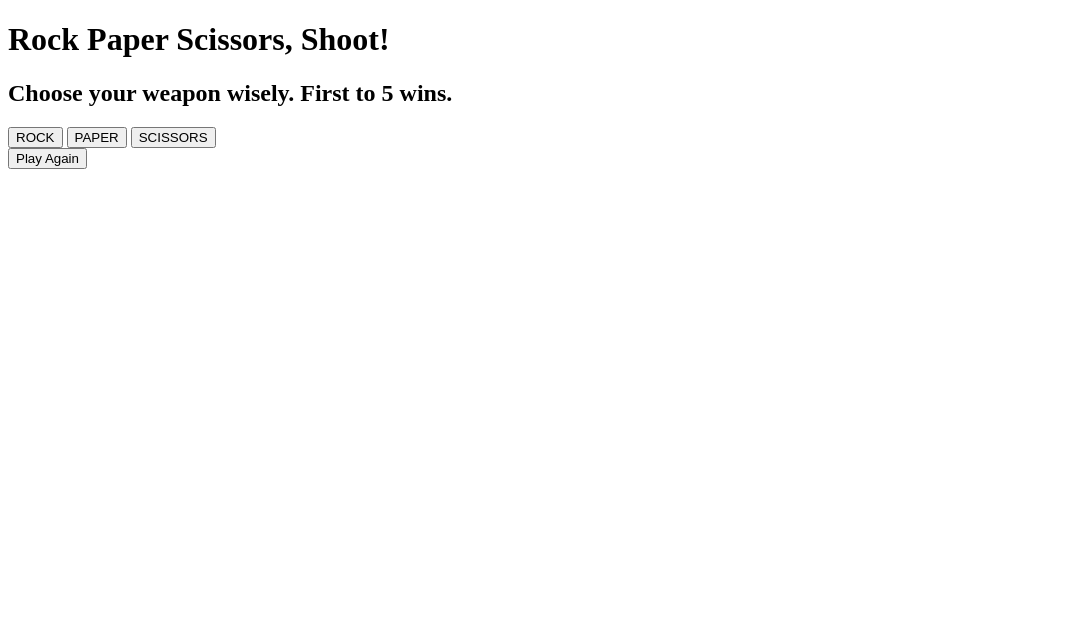
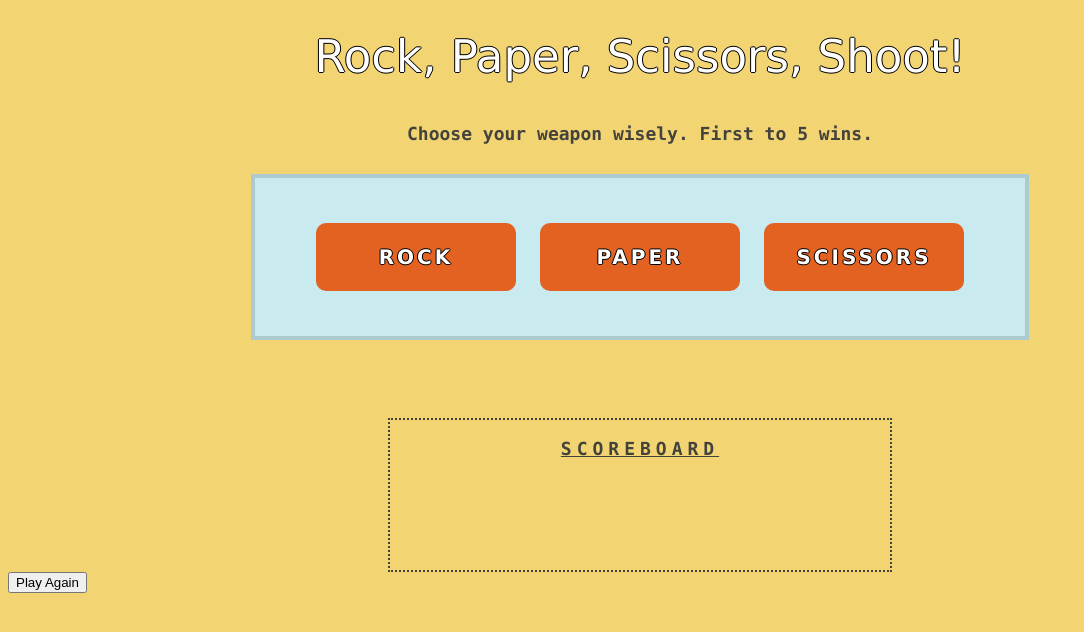
Before and after one commit to codeymason/rockpaperscissors_visual, a plain HTML site: page rps_visual.html in a window 1280 px wide. Shown: the whole page, without its empty margins (0-1084 px from the left). Drawn offline with Linux system fonts and the light colour scheme.

Commit message:
initiated CSS styling. adjusted parts of html to accomodate.

```diff
--- a/rps_visual.css
+++ b/rps_visual.css
@@ -0,0 +1,80 @@
+body {
+  background-color: #F2D473;
+}
+
+h1 {
+  text-align: center;
+  color: white;
+  text-shadow: -1px 0 black, 0 1px black, 1px 0 black, 0 -1px black;
+  font-family: Verdana, Geneva, sans-serif;
+  font-size: 45px;
+  font-weight: normal;
+}
+
+h2 {
+  text-align: center;
+  color: #43433C;
+  padding: 10px;
+  margin-bottom: 20px;
+  font-family: "Lucida Console", Monaco, monospace;
+  font-size: 18px;
+}
+
+div#weapons {
+  background-color: #c9ebef;
+  border: 4px solid #abcbce;
+  padding: 35px;
+  width: 700px;
+  margin: auto;
+  text-align: center;
+}
+
+div#weapons button {
+  background-color: #E36221;
+  color: white;
+  font-family: Verdana, Geneva, sans-serif;
+  font-weight: bold;
+  letter-spacing: 3px;
+  text-shadow: -1px 0 black, 0 1px black, 1px 0 black, 0 -1px black;
+  border-radius: 10px;
+  border: 2px solid transparent;
+  padding: 20px;
+  width: 200px;
+  margin: 10px;
+  text-align: center;
+  display: inline-block;
+  font-size: 20px;
+}
+
+div#weapons button:hover {
+  border: 2px solid #43433C;
+  transition-duration: 200ms;
+}
+
+div#message {
+  height: 40px;
+  padding: 10px;
+  margin-top: 18px;
+  text-align: center;
+  font-size: 20px;
+  font-family: "Lucida Console", Monaco, monospace;
+}
+
+
+div#score-container {
+  background-color: #F2D473;
+  text-align: left;
+  margin: auto;
+  height: 150px;
+  width: 500px;
+  border: 2px dotted #43433C;
+}
+
+div#score-container h3 {
+  text-align: center;
+  text-decoration: underline;
+  font-family: "Lucida Console", Monaco, monospace;
+  color: #43433C;
+  font-size: 18px;
+  letter-spacing: 5px;
+}
--- a/rps_visual.html
+++ b/rps_visual.html
@@ -3,21 +3,23 @@
 <head>
   <title>Rock Paper Scissors</title>
   <script type="text/javascript" defer="defer" src="rps_visual.js"></script>
+  <link rel="stylesheet" href="rps_visual.css">
 </head>
 <body>
-  <h1>Rock Paper Scissors, Shoot!</h1>
+  <h1>Rock, Paper, Scissors, Shoot!</h1>
   <h2>Choose your weapon wisely. First to 5 wins.</h2>
-  <div id="message"></div>
   <div id="weapons">
     <button type="button" id="rock">ROCK</button>
     <button type="button" id="paper">PAPER</button>
     <button type="button" id="scissors">SCISSORS</button>
   </div>
-  <div id="scoreContainer">
+  <div id="message"></div>
+  <div id="score-container">
+    <h3>SCOREBOARD</h3>
     <div id="player-score"></div>
     <div id="comp-score"></div>
-    <div id="game-winner"></div>
   </div>
+  <div id="game-winner"></div>
   <button type="button" id="reset-button">Play Again</button>
 </body>
 </html>
```
